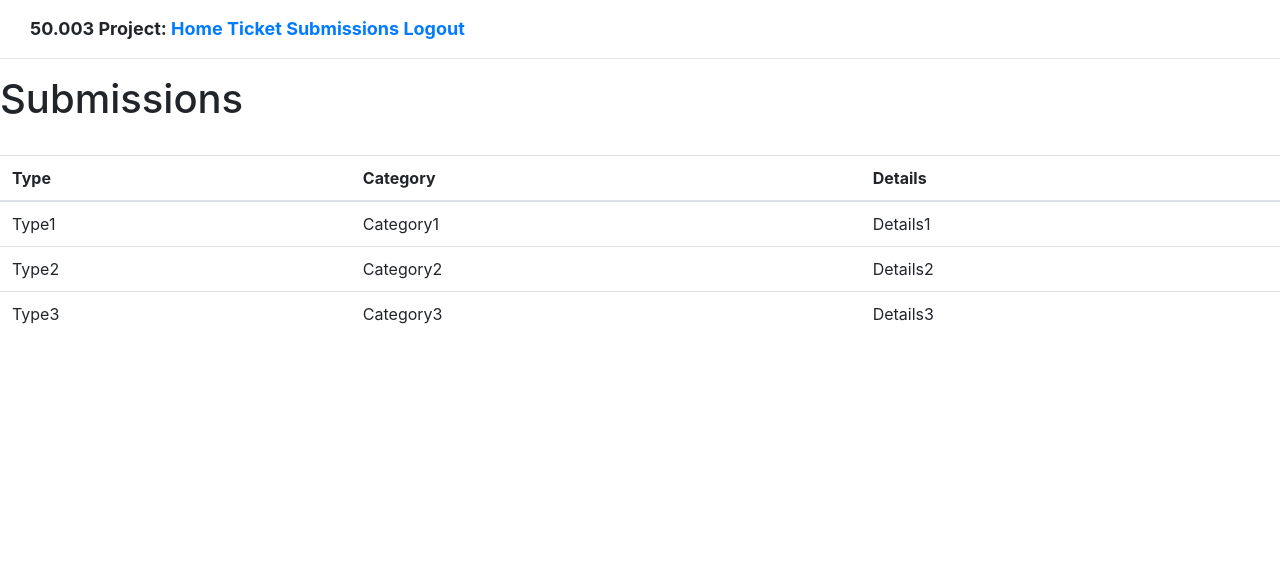
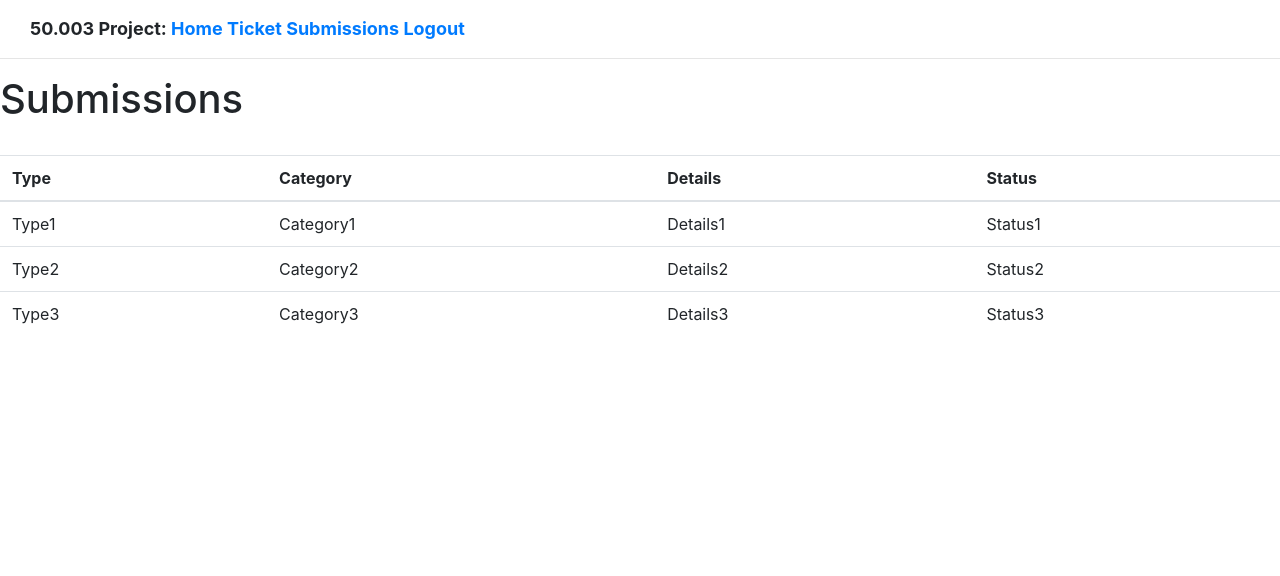
Before and after one commit to faithdaniellesee/50003project, a Flask app: page /submissions in a window 1280 px wide. Shown: the top 576 px of the page. Run offline with Flask 2, Linux system fonts and the light colour scheme; the visitor is signed in with stand-in values (Sample User, id 1); some libraries are stand-ins or nearby versions.

Commit message:
Edited submissions table

```diff
--- a/app/templates/submissions.html
+++ b/app/templates/submissions.html
@@ -9,6 +9,7 @@
           <th>Type</th>
           <th>Category</th>
           <th>Details</th>
+          <th>Status</th>
         </tr>
       </thead>
       <tbody>
@@ -16,16 +17,19 @@
           <td>Type1</td>
           <td>Category1</td>
           <td>Details1</td>
+          <td>Status1</td>
         </tr>
         <tr>
           <td>Type2</td>
           <td>Category2</td>
           <td>Details2</td>
+          <td>Status2</td>
         </tr>
         <tr>
           <td>Type3</td>
           <td>Category3</td>
           <td>Details3</td>
+          <td>Status3</td>
         </tr>
       </tbody>
     </table>
```
